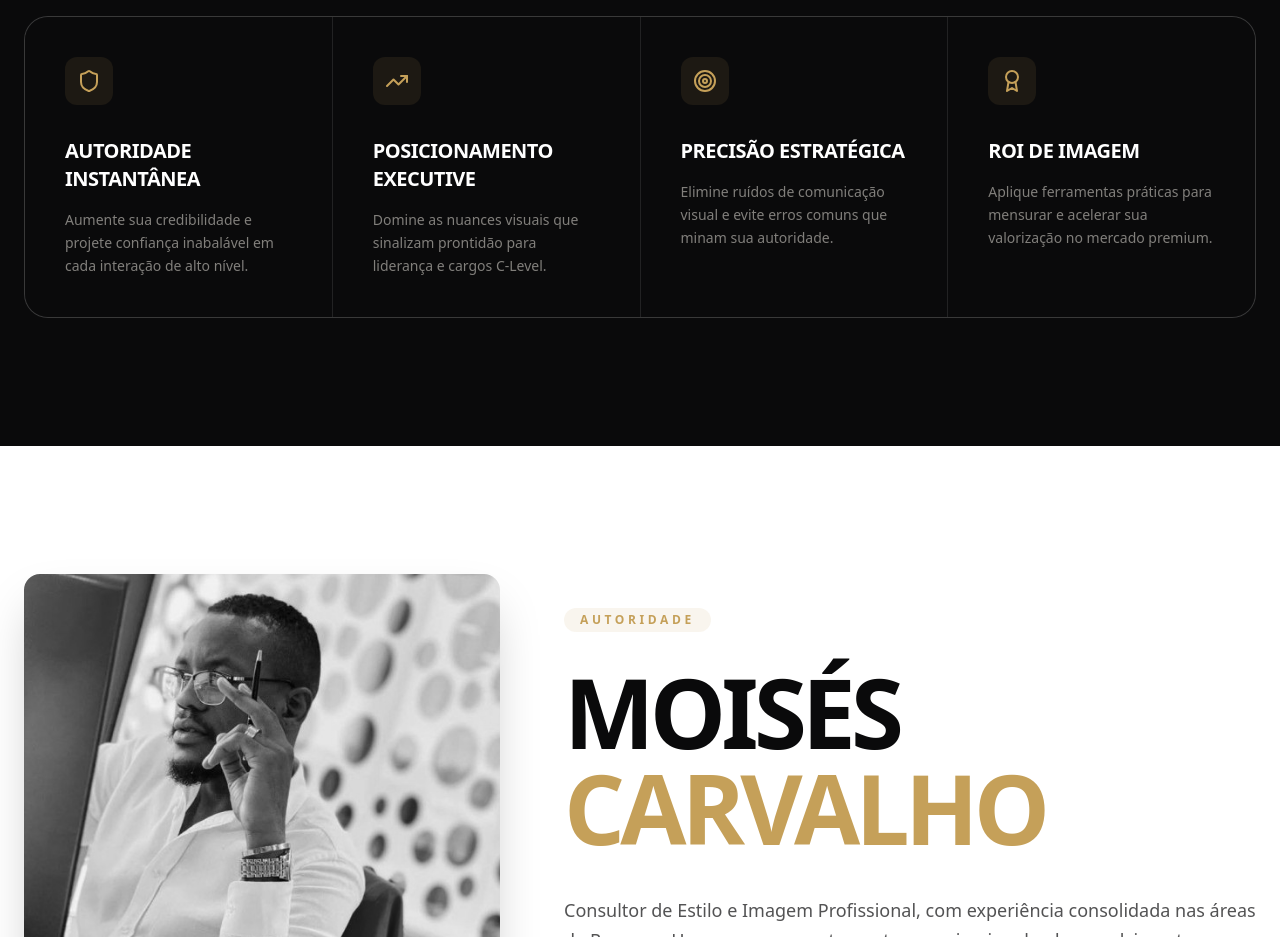
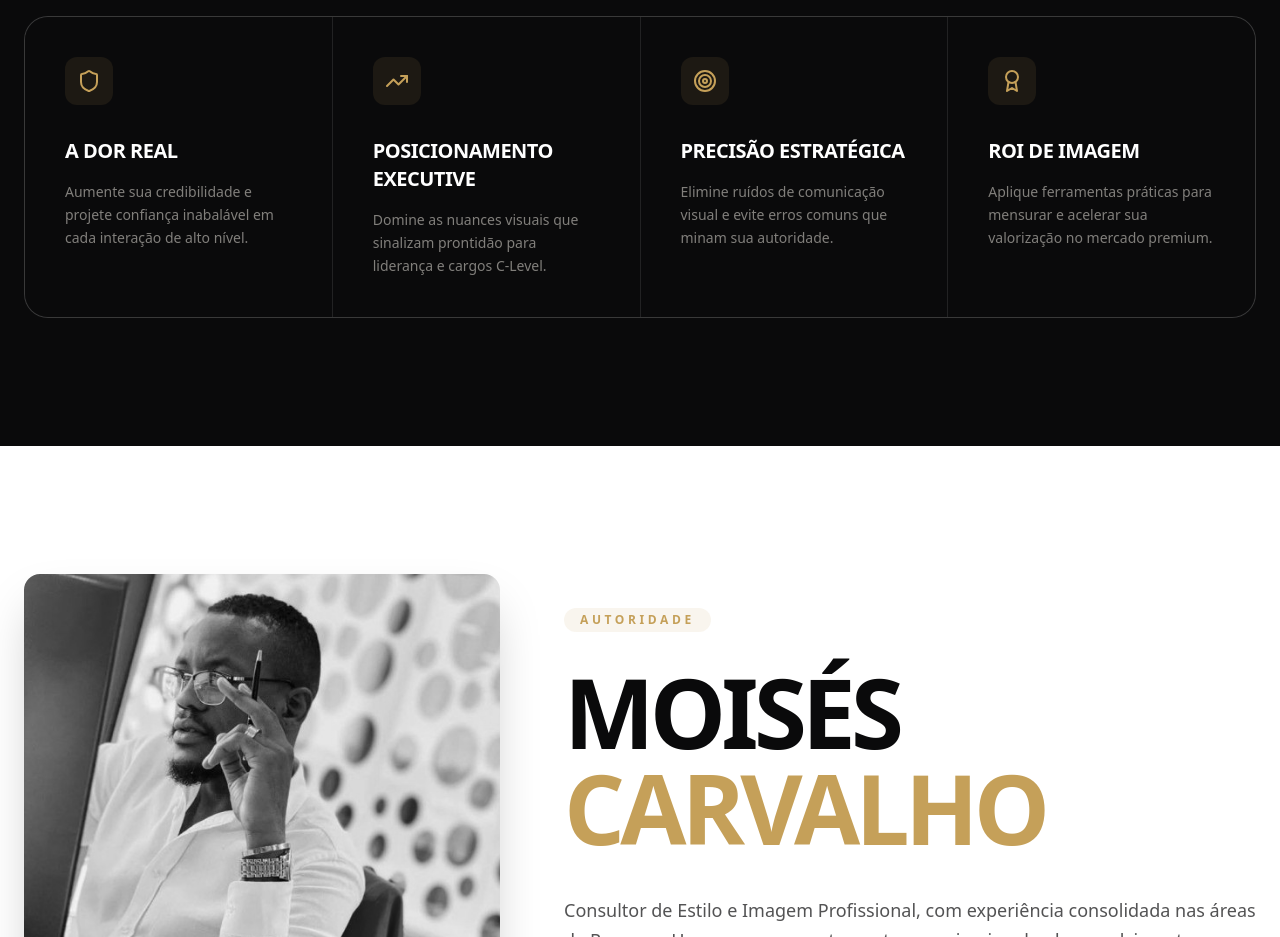
Before and after one commit to punadev/moises-carvalho, a React (Vite) app: page / in a window 1280 px wide. Shown: the part 2120-3057 px from the top of the page. Built offline with nearby package versions, Linux system fonts and the light colour scheme.

Commit message:
Change benefit title from 'Autoridade Instantânea' to 'A DOR REAL'

```diff
--- a/src/components/Benefits.tsx
+++ b/src/components/Benefits.tsx
@@ -3,7 +3,7 @@ import { Shield, TrendingUp, Target, Award, ArrowUpRight } from 'lucide-react';
 const benefits = [
   {
     icon: Shield,
-    title: 'Autoridade Instantânea',
+    title: 'A DOR REAL',
     desc: 'Aumente sua credibilidade e projete confiança inabalável em cada interação de alto nível.'
   },
   {
```
